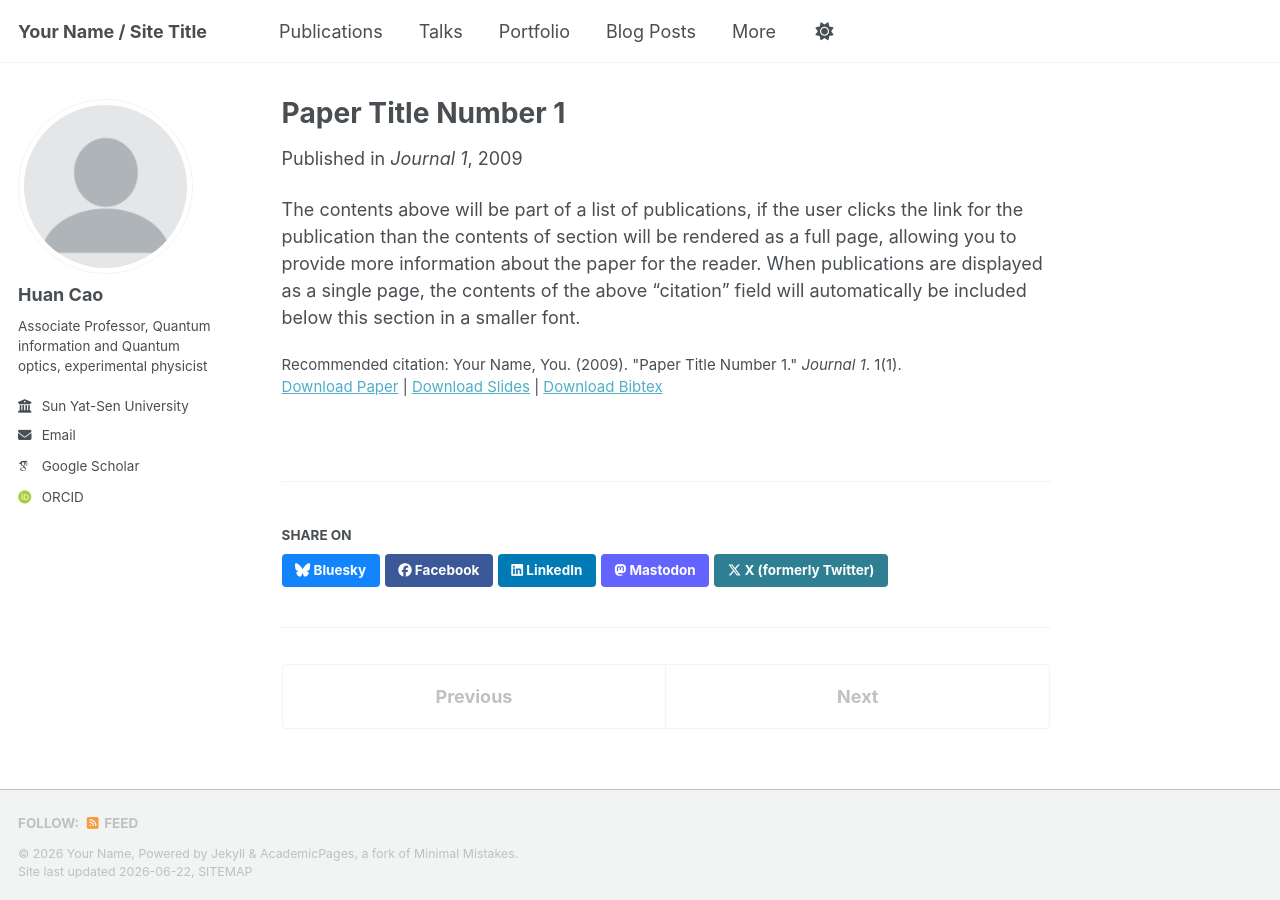
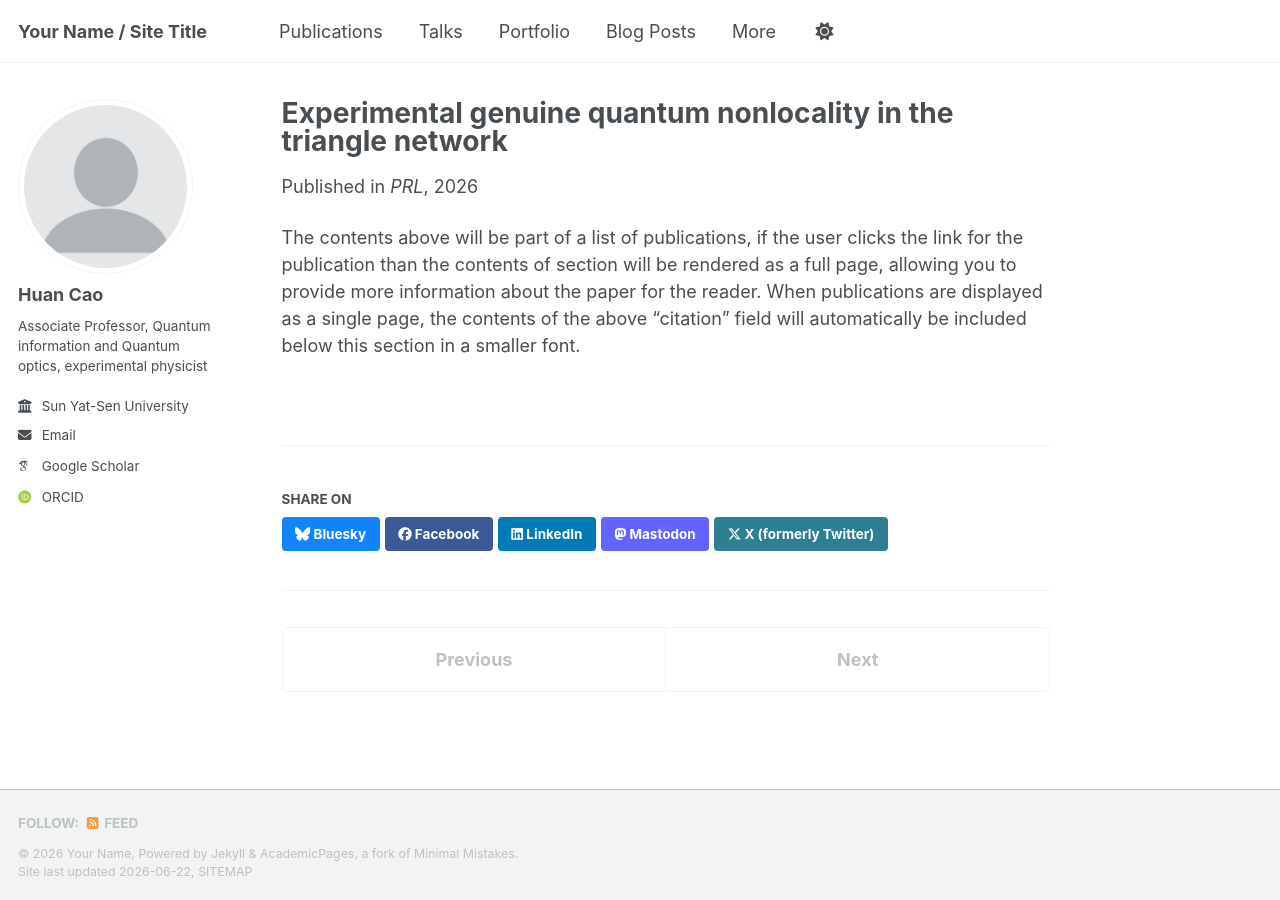
Before and after one commit to Huan-Cao/Huan-Cao.github.io, a Jekyll site: the page built from _publications/2009-10-01-paper-title-number-1.md, in a window 1280 px wide. Built offline with Jekyll 4.4.1, drawn with Linux system fonts in a browser that asks for light colours; some web fonts are replaced; a script bundle is joined from its source files by our own code; library files that are not in the unit come from our copies.

Commit message:
Update 2009-10-01-paper-title-number-1.md

```diff
--- a/_publications/2009-10-01-paper-title-number-1.md
+++ b/_publications/2009-10-01-paper-title-number-1.md
@@ -1,14 +1,12 @@
 ---
-title: "Paper Title Number 1"
+title: "Experimental genuine quantum nonlocality in the triangle network"
 collection: publications
 category: manuscripts
-permalink: /publication/2009-10-01-paper-title-number-1
-excerpt: 'This paper is about the number 1. The number 2 is left for future work.'
-date: 2009-10-01
-venue: 'Journal 1'
-slidesurl: 'https://academicpages.github.io/files/slides1.pdf'
-paperurl: 'https://academicpages.github.io/files/paper1.pdf'
-bibtexurl: 'https://academicpages.github.io/files/bibtex1.bib'
-citation: 'Your Name, You. (2009). &quot;Paper Title Number 1.&quot; <i>Journal 1</i>. 1(1).'
+permalink: /publication/2026PRL-Experimental
+date: 2026-05-08
+venue: 'PRL'
+paperurl: 'https://doi.org/10.1103/5hhc-rw3t'
+authors: 'Ning-Ning Wang, Chao Zhang, Huan Cao, Kai Xu, Bi-Heng Liu, Yun-Feng Huang, Chuan-Feng Li, Guang-Can Guo, Nicolas Gisin, Tamás Kriváchy, Marc-Olivier Renou'
 ---
+
 The contents above will be part of a list of publications, if the user clicks the link for the publication than the contents of section will be rendered as a full page, allowing you to provide more information about the paper for the reader. When publications are displayed as a single page, the contents of the above "citation" field will automatically be included below this section in a smaller font.
```
